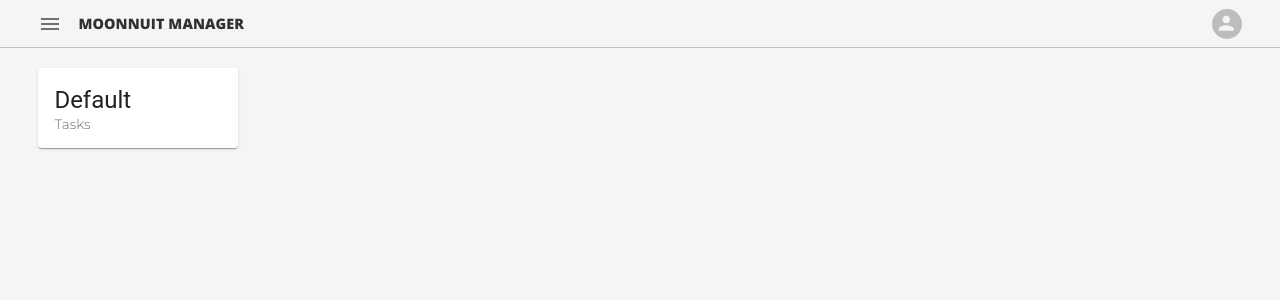
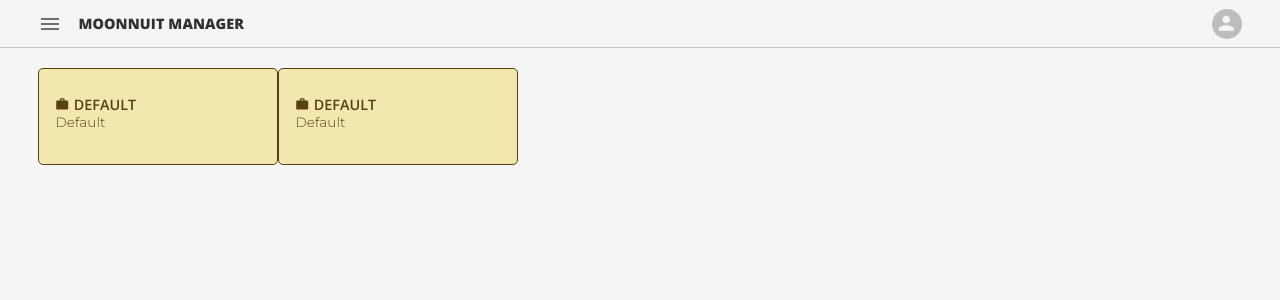
Before and after one commit to alejandroguardadodev/taskmanager, a React (Vite) app: page / in a window 1280 px wide. Shown: the top 300 px of the page. Built offline with nearby package versions, Linux system fonts and the light colour scheme.

Commit message:
feat:projects

```diff
--- a/package.json
+++ b/package.json
@@ -19,6 +19,7 @@
     "react": "^18.3.1",
     "react-dom": "^18.3.1",
     "react-redux": "^9.1.2",
+    "react-resize-detector": "^11.0.1",
     "react-router-dom": "^6.23.1",
     "styled-components": "^6.1.11"
   },
--- a/src/components/ComponentItem/index.tsx
+++ b/src/components/ComponentItem/index.tsx
@@ -46,6 +46,8 @@ const Text = styled(ListItemText)(() => ({
     }
 }))
 
+type OnActionVoidHandle = () => void
+
 interface ItemPropsType {
     text: string;
     icon?: React.ReactNode;
@@ -53,11 +55,12 @@ interface ItemPropsType {
     dissablePaddingBottom?: boolean;
     solebutton?: boolean;
     mb?: number;
+    onAction?: OnActionVoidHandle;
 }
 
-const ComponentItem = ({ text, icon, dissableIconAnimation=false, dissablePaddingBottom=false, solebutton=false, mb }:ItemPropsType) => {
+const ComponentItem = ({ text, icon, dissableIconAnimation=false, dissablePaddingBottom=false, solebutton=false, mb, onAction }:ItemPropsType) => {
     return (
-        <CustomMenuItem solebutton={solebutton} dissableIconAnimation={dissableIconAnimation} dissablePaddingBottom={dissablePaddingBottom} sx={{ background: 'transparent !important', ...(mb && { marginBottom: `${mb}px` }) }} disableRipple>
+        <CustomMenuItem onClick={() => { onAction?.() }} solebutton={solebutton} dissableIconAnimation={dissableIconAnimation} dissablePaddingBottom={dissablePaddingBottom} sx={{ background: 'transparent !important', ...(mb && { marginBottom: `${mb}px` }) }} disableRipple>
             {icon && (
                 <ListItemIcon className='icon-object'>
                     {icon}
--- a/src/components/cards/WorkspaceCard/index.tsx
+++ b/src/components/cards/WorkspaceCard/index.tsx
@@ -1,20 +1,62 @@
 import React from 'react'
 
+import { styled } from '@mui/system'
+
+import Box from '@mui/material/Box'
+
 import Card from '@mui/material/Card'
-import CardHeader from '@mui/material/CardHeader'
+import CardContent from '@mui/material/CardContent'
+
+import WorkIcon from '@mui/icons-material/Work'
+
+import Stack from '@mui/material/Stack'
+
+import Typography from '@mui/material/Typography'
+
+const CardBox = styled(Box,{
+  shouldForwardProp: (props) => props !== "cardwidth"
+})<{ cardwidth: number; }>(({ theme, cardwidth }) => ({
+  width: `${cardwidth}px`,
+  maxWidth: `${cardwidth}px`,
+  background: 'transparent !important',
+  [theme.breakpoints.down('sm')]: {
+    padding: '0px 10px',
+    boxSizing: 'border-box',
+  },
+}))
+
+const CardBody = styled(Card)(() => ({
+  width: '100%',
+  padding: '10px 0px',
+  boxSizing: 'border-box',
+  background: '#F2E7AC',
+  border: '1px solid #594011',
+  cursor: 'pointer',
+  borderRadius: '5px',
+  '&:hover': {
+    boxShadow: '0px 5px 20px -12px rgba(0,0,0,0.75)'
+  },
+}))
 
 interface WorkspaceCardPropsType {
     width: number;
 }
 
 const WorkspaceCard = ({ width }:WorkspaceCardPropsType) => {
+  React.useEffect(() => {console.log('Card Width:', width)}, [width])
+
   return (
-    <Card sx={{ maxWidth: `${width}px` }}>
-        <CardHeader
-            title="Default"
-            subheader="Tasks"
-        />
-    </Card>
+    <CardBox cardwidth={width} >
+      <CardBody elevation={0} >
+        <CardContent>
+          <Stack flexDirection="row" alignItems="center">
+            <WorkIcon sx={{ color: '#594011', fontSize: '.9rem', marginRight: '4px' }} />
+            <Typography variant='h5' sx={{ flexGrow: 1, color: '#594011' }}>Default</Typography>
+          </Stack>
+          <Typography variant='body1' sx={{ color: '#594011' }}>Default</Typography>
+        </CardContent>
+      </CardBody>
+    </CardBox>
   )
 }
 
--- /dev/null
+++ b/src/hooks/useResizePage.tsx
@@ -0,0 +1,28 @@
+import React from 'react'
+
+import { useSelector, useDispatch } from 'react-redux'
+
+import { useResizeDetector } from 'react-resize-detector'
+
+import { IPageReducer, actionSetPageWidth } from '../reducers/pageReducer'
+
+import { RootState, AppDispatch } from '../store'
+
+const useResizePage = (disablewidthupdate?: boolean) => {
+    const dispatch = useDispatch<AppDispatch>()
+
+    const { ref: pageRef, width } = useResizeDetector()
+
+    const { pagewidth } = useSelector<RootState, IPageReducer>(state => state.page)
+
+    React.useEffect(() => {
+        if (!disablewidthupdate && width) dispatch(actionSetPageWidth(width))
+    }, [width, dispatch, disablewidthupdate])
+
+    return {
+        pageRef,
+        pagewidth,
+    }
+}
+
+export default useResizePage
--- a/src/layouts/DashboardLayout/MainMenu/MenuContent/index.tsx
+++ b/src/layouts/DashboardLayout/MainMenu/MenuContent/index.tsx
@@ -1,4 +1,6 @@
 import { styled } from '@mui/system'
+
+import { useNavigate } from 'react-router-dom'
 
 import ItemContent from './ItemContent'
 import ComponentItem from '../../../../components/ComponentItem'
@@ -25,6 +27,9 @@ const Container = styled("div")(() => ({
 }))
 
 const MenuContent = () => {
+
+  const navigate = useNavigate()
+
   return (
     <Container>
       <Button startIcon={<AddCircleIcon />} sx={{ width: '90%', marginBottom: '10px' }} variant='outlined'>Task</Button>
@@ -36,6 +41,7 @@ const MenuContent = () => {
           dissablePaddingBottom
           solebutton
           mb={5}
+          onAction={() => { navigate("/") }}
         />
 
       <ComponentItem
--- a/src/layouts/DashboardLayout/index.tsx
+++ b/src/layouts/DashboardLayout/index.tsx
@@ -4,11 +4,13 @@ import { Outlet } from "react-router-dom"
 
 import { styled } from '@mui/system'
 
+import Box from "@mui/material/Box"
 import Stack from "@mui/material/Stack"
 
 import Header from "./Header"
 import MainMenu from "./MainMenu"
 
+import useResizePage from "../../hooks/useResizePage"
 import useResponsive from "../../hooks/useResponsive"
 
 const Container = styled('article')(() => ({
@@ -22,7 +24,9 @@ const Container = styled('article')(() => ({
     justifyContent: 'flex-start',
 }))
 
-const ContentContainer = styled(Stack)(({ theme }) => ({
+
+
+const ContentContainer = styled(Box)(({ theme }) => ({
   flexGrow: 1,
   height: '100%',
   padding: '0px',
@@ -36,6 +40,8 @@ const ContentContainer = styled(Stack)(({ theme }) => ({
 }))
 
 const DashboardLayout = () => {
+
+  const { pageRef } = useResizePage()
 
   const { isDesktop } = useResponsive()
 
@@ -58,8 +64,19 @@ const DashboardLayout = () => {
             menuwidth={240}
             onClose={closeMenuHandle}
           />
-          <ContentContainer flexDirection="column" justifyContent="flex-start" alignItems="center">
-            <Outlet />
+          <ContentContainer>
+            <Stack
+              ref={pageRef}
+              flexDirection="column"
+              justifyContent="flex-start"
+              alignItems="center"
+              sx={{
+                width: '100%',
+                height: '100%',
+              }}
+              >
+                <Outlet />
+            </Stack>
           </ContentContainer>
         </Stack>
     </Container>
--- a/src/pages/HomePage/WorkspaceSection/index.tsx
+++ b/src/pages/HomePage/WorkspaceSection/index.tsx
@@ -2,17 +2,54 @@ import React from 'react'
 
 import { styled } from '@mui/system'
 
+import Box from '@mui/material/Box'
+
 import WorkspaceCard from '../../../components/cards/WorkspaceCard'
 
-const ArticleContainer = styled("section")(() => ({
-    width: '100%',
+import useResizePage from '../../../hooks/useResizePage'
+import useResponsive from '../../../hooks/useResponsive'
 
+const CardsContainer = styled(Box)(({ theme }) => ({
+    display: 'flex',
+    [theme.breakpoints.down('sm')]: {
+      //
+    }
+}))
+
+const ArticleContainer = styled("section", {
+  shouldForwardProp: (props) => props !== "containerwidth"
+})<{ containerwidth: number; }>(({ containerwidth }) => ({
+  padding: '0px',
+  margin: '0px',
+  width: `${containerwidth}px`,
+  display: 'flex',
+  position: 'relative',
+  overflowX: 'scroll',
+  scrollBehavior: 'smooth',
+  scrollSnapType: 'x mandatory',
+  msOverflowStyle: 'none',
+  scrollbarWidth: 'none',
 }))
 
 const WorkspaceSection = () => {
+
+  const { isTabletOrMobile, isMobile } = useResponsive()
+
+  const { pagewidth } = useResizePage(true)
+
+  const cardwidth = React.useMemo<number>(() => {
+    if (isMobile) return pagewidth? pagewidth : 240
+    else if (isTabletOrMobile) return 240
+
+    return 240
+  }, [isTabletOrMobile, isMobile, pagewidth])
+
   return (
-    <ArticleContainer>
-        <WorkspaceCard width={200} />
+    <ArticleContainer containerwidth={pagewidth}>
+      <CardsContainer>
+        <WorkspaceCard width={cardwidth} />
+        <WorkspaceCard width={cardwidth} />
+      </CardsContainer>
     </ArticleContainer>
   )
 }
--- a/src/pages/HomePage/index.tsx
+++ b/src/pages/HomePage/index.tsx
@@ -1,6 +1,7 @@
 import { styled } from '@mui/system'
 
 import WorkspaceSection from './WorkspaceSection'
+
 
 const Container = styled("article")(() => ({
   width: '100%',
--- /dev/null
+++ b/src/reducers/pageReducer.tsx
@@ -0,0 +1,27 @@
+import { PayloadAction, createSlice } from '@reduxjs/toolkit'
+
+export interface IPageReducer {
+    pagewidth: number;
+}
+
+const initialStates:IPageReducer = {
+    pagewidth: 0,
+}
+
+// eslint-disable-next-line react-refresh/only-export-components
+const PageSlice = createSlice({
+    name: 'page',
+    initialState: initialStates,
+    reducers: {
+        actionSetPageWidth(state, action:PayloadAction<number>) {
+            return {
+                ...state,
+                pagewidth: action.payload,
+            }
+        }
+    }
+})
+
+export const { actionSetPageWidth } = PageSlice.actions
+
+export default PageSlice.reducer
--- a/src/store.tsx
+++ b/src/store.tsx
@@ -1,8 +1,10 @@
 import { configureStore } from '@reduxjs/toolkit'
+
+import pageReducer from './reducers/pageReducer'
 
 const store = configureStore({
     reducer: {
-
+        page: pageReducer,
     }
 })
 
--- a/src/theme.tsx
+++ b/src/theme.tsx
@@ -30,6 +30,12 @@ const theme = createTheme({
     breakpoints,
     palette,
     typography: {
+        h5: {
+            fontFamily: '"Open Sans", sans-serif',
+            fontWeight: 600,
+            fontSize: '.9rem',
+            textTransform: 'uppercase',
+        },
         h6: {
             fontFamily: '"Open Sans", sans-serif',
             fontWeight: 800,
```
Also changed, not shown: 1 other file (tests, documents, lock files or other folders).
